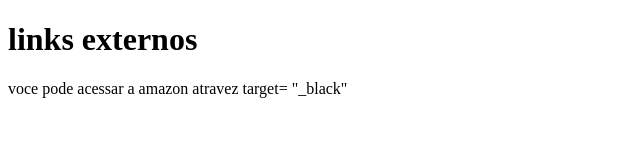
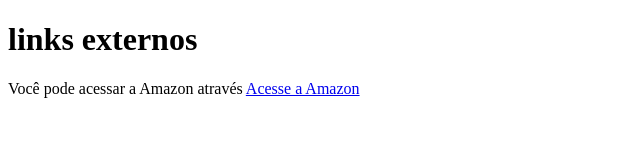
Before and after one commit to Joaonovais-dev/HTML_CSS_02RE, a plain HTML site: page exercicios/010/index.html in a window 1280 px wide. Shown: the whole page, without its empty margins (0-640 px from the left). Drawn offline with Linux system fonts and the light colour scheme.

Commit message:
atualização

```diff
--- a/exercicios/010/index.html
+++ b/exercicios/010/index.html
@@ -9,7 +9,9 @@
 
 <body>
     <h1>links externos</h1>
-    <p>voce pode acessar a amazon atravez <a href="https:https://www.amazon.com.br/"></a> target= "_black"</p>
+    <p>Você pode acessar a Amazon através
+        <a href="https://www.amazon.com.br/" target="_blank">Acesse a Amazon</a>
+    </p>
 </body>
 
 </html>
```
